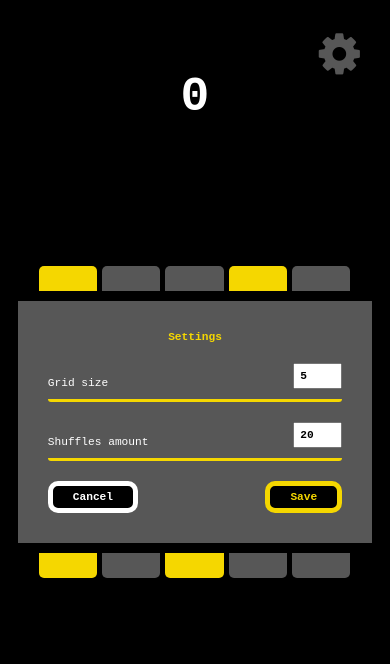
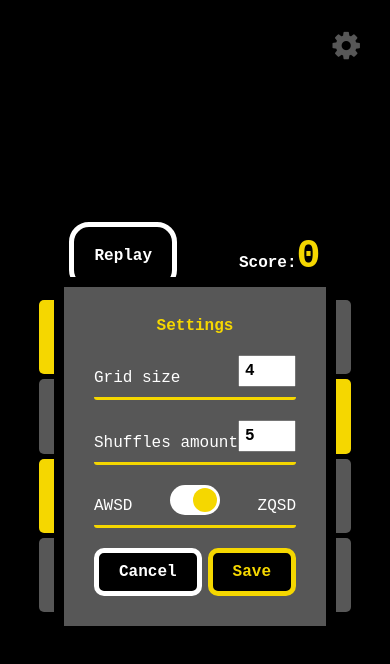
Before and after one commit to PabloGuinard/PabloGuinard.github.io, a plain HTML site: page lights-game/index.html in a window 390 px wide. Both pictures are taken after a click on the icon 339 px from the left and 54 px from the top of the page. Drawn offline with Linux system fonts and the light colour scheme.

Commit message:
update lights-game

```diff
--- a/lights-game/index.html
+++ b/lights-game/index.html
@@ -1,15 +1,21 @@
 <!DOCTYPE html>
 <html lang="en">
   <head>
-    <meta charset="UTF-8">
-    <meta http-equiv="X-UA-Compatible" content="IE=edge">
-    <meta name="viewport" content="width=device-width, initial-scale=1.0">
+    <meta charset="UTF-8" />
+    <meta http-equiv="X-UA-Compatible" content="IE=edge" />
+    <meta name="viewport" content="width=device-width, initial-scale=1.0" />
     <title>Lights</title>
-    <link rel="stylesheet" href="https://cdnjs.cloudflare.com/ajax/libs/font-awesome/4.7.0/css/font-awesome.min.css">
-    <link rel="stylesheet" href="style.css">
+    <link
+      rel="stylesheet"
+      href="https://cdnjs.cloudflare.com/ajax/libs/font-awesome/4.7.0/css/font-awesome.min.css"
+    />
+    <link rel="stylesheet" href="style.css" />
   </head>
   <body>
-    <p id="playsCount"></p>
+    <div id="interface">
+      <button id="button">Replay</button>
+      <p class="score"><span>Score:</span><span id="playsCount"></span></p>
+    </div>
     <i class="fa fa-gear" id="gear"></i>
     <section>
       <div class="case"></div>
@@ -28,36 +34,40 @@
       <div class="case"></div>
       <div class="case"></div>
       <div class="case"></div>
-        <div class="case"></div>
-        <div class="case"></div>
-        <div class="case"></div>
-        <div class="case"></div>
-        <div class="case"></div>
-        <div class="case"></div>
-        <div class="case"></div>
-        <div class="case"></div>
-        <div class="case"></div>
-        <div id="button_container" class="not_displayed button_container">
+      <div id="popup_container">
+        <div id="win_popup" class="popup not_displayed">
           <p>You won !</p>
           <p id="score"></p>
-            <button id="button">Replay</button>
         </div>
-    </section>
-    <div id="popup" class="not_displayed popup">
+        <div id="popup" class=" not_displayed popup">
           <h2>Settings</h2>
           <form id="form_settings">
             <div class="label_input">
               <label for="grid_size">Grid size</label>
-                <input class="input_settings" type="number" id="grid_size" min="3" max="10" required="required">
+              <input
+                class="input_settings"
+                type="number"
+                id="grid_size"
+                min="3"
+                max="10"
+                required="required"
+              />
             </div>
             <div class="label_input">
               <label for="nb_shuffle">Shuffles amount</label>
-                <input class="input_settings" type="number" id="nb_shuffles" min="1" max="50" required="required">
+              <input
+                class="input_settings"
+                type="number"
+                id="nb_shuffles"
+                min="1"
+                max="50"
+                required="required"
+              />
             </div>
-            <div class="label_input mobile_hidden">
+            <div class="label_input">
               <p id="qwerty">AWSD</p>
               <div id="checkbox_keyboard">
-                    <input type="checkbox" id="keyboard" checked>
+                <input type="checkbox" id="keyboard" checked />
                 <label for="keyboard" id="checkbox_input"></label>
               </div>
               <p id="azerty">ZQSD</p>
@@ -68,6 +78,8 @@
             </div>
           </form>
         </div>
+      </div>
+    </section>
     <script src="script.js"></script>
   </body>
 </html>
--- a/lights-game/script.js
+++ b/lights-game/script.js
@@ -3,23 +3,24 @@ box = box[0]
 const caseArray = document.getElementsByClassName('case')
 const playsCount = document.getElementById('playsCount')
 const button = document.getElementById('button')
-const buttonContainer = document.getElementById('button_container')
-const score = document.getElementById('score')
+const winPopup = document.getElementById('win_popup')
 const gear = document.getElementById('gear')
 const popup = document.getElementById('popup')
 const buttonCancel = document.getElementById('cancel_settings')
 const formSettings = document.getElementById('form_settings')
 const inputSettingsArray = document.getElementsByClassName('input_settings')
 const checkboxKeyboard = document.getElementById('keyboard')
+const score = document.getElementById('score')
+const popupsContainer = document.getElementById('popup_container')
 let root = document.querySelector(':root')
 
-let gridSize = 5
+let gridSize = 4
 let caseGrid
 let nbPlays
 let isWon = false
 let areCasesActives = true
 let isGearActive = true
-let shufflesAmount = 20
+let shufflesAmount = 5
 let hasFocus = [0, 0]
 let controls = ['z', 'q', 's', 'd']
 
@@ -92,6 +93,8 @@ function toggleLightCross(i, j){
 function updateCounter(value){
     nbPlays = value
     playsCount.innerHTML = nbPlays
+    console.log(playsCount);
+    console.log(nbPlays);
 }
 
 function shuffle(){
@@ -112,15 +115,16 @@ function endOfGame(){
     switchFocus(0, 0, true)
     isWon = true
     areCasesActives = false
-    score.innerHTML = 'Score : ' + nbPlays
-    buttonContainer.classList.remove('not_displayed')
+    score.innerHTML = "Score : " + nbPlays
+    winPopup.classList.remove('not_displayed')
+    popupsContainer.style.zIndex = 2
 }
 
 function updateCasesAmount(amount){
     while(caseArray.length > 0)
         caseArray[0].remove()
     for (let cpt = 0; cpt < Math.pow(amount, 2); cpt++) {
-        buttonContainer.insertAdjacentHTML("beforebegin", '<div class="case"></div>')
+        popupsContainer.insertAdjacentHTML("beforebegin", '<div class="case"></div>')
     }
 }
 
@@ -133,11 +137,12 @@ function onRestartClick(){
         caseArray[index].classList.remove('lighted')
     }
     updateCounter(0)
-    buttonContainer.classList.add('not_displayed')
+    winPopup.classList.add('not_displayed')
     shuffle()
     isWon = false
     areCasesActives = true
     switchFocus(0, 0)
+    popupsContainer.style.zIndex = -1
 }
 
 gear.addEventListener('click', function(){
@@ -146,6 +151,7 @@ gear.addEventListener('click', function(){
 
 function onGearClick(){
     if(isGearActive){
+        popupsContainer.style.zIndex = 2
         switchFocus(1, 1, true)
         document.getElementById('grid_size').focus()
         areCasesActives = false
@@ -158,6 +164,7 @@ function onGearClick(){
 
 function closeSettings(){
     areCasesActives = true
+    popupsContainer.style.zIndex = -1
     isGearActive = true
     addAnimation(gear, 'rotateGear')
     gear.classList.remove('grey')
--- a/lights-game/style.css
+++ b/lights-game/style.css
@@ -1,19 +1,17 @@
-
-
-*{
+* {
   margin: 0;
   padding: 0;
   color: white;
-    font-family: 'Courier New', Courier, monospace;
+  font-family: "Courier New", Courier, monospace;
   --yellow: #f5d700;
-    --grey: rgb(87, 87, 87)
+  --grey: rgb(87, 87, 87);
 }
 
-:root{
-    --gridSize: 5;
+:root {
+  --gridSize: 4;
 }
 
-body{
+body {
   width: 100vw;
   height: 100vh;
   background-color: black;
@@ -23,7 +21,7 @@ body{
   flex-direction: column;
 }
 
-section{
+section {
   display: flex;
   flex-wrap: wrap;
   padding: 10px;
@@ -34,14 +32,14 @@ section{
   position: relative;
 }
 
-.case{
+.case {
   width: calc((70vh - (10px * (var(--gridSize) - 1))) / var(--gridSize));
   height: calc((70vh - (10px * (var(--gridSize) - 1))) / var(--gridSize));
   background-color: var(--grey);
   border-radius: 10px;
 }
 
-.button_container{
+.button_container {
   display: flex;
   position: absolute;
   justify-content: center;
@@ -53,53 +51,53 @@ section{
   font-size: 2rem;
 }
 
-#button_container:after{
-    content: ' ';
-    width: 60%;
-    height: 60%;
-    position: absolute;
-    background-color: var(--grey);
-    border-radius: 20px;
-    border: 10px solid black;
+#interface {
+  display: flex;
+  align-items: center;
+  justify-content: space-between;
+  width: calc(70vh + 1px);
 }
 
-#button_container p{
-    color: var(--yellow);
-    margin-bottom: 10px;
-    z-index: 2;
-}
-
-.case:hover{
+.case:hover {
   opacity: 0.7;
 }
 
-.rotate{
+.rotate {
   animation-name: rotation;
   animation-duration: 0.5s;
 }
 
-@keyframes rotation {
-    0%{}
-    100%{transform: rotate3d(1, 0, 0, 180deg)}
+#win_popup p {
+    font-size: 2.5rem;
+    color: #f5d700;
+    font-weight: bold;
 }
 
-.lighted{
+@keyframes rotation {
+  0% {
+  }
+  100% {
+    transform: rotate3d(1, 0, 0, 180deg);
+  }
+}
+
+.lighted {
   background-color: var(--yellow);
 }
 
-#playsCount, button{
-    font-size: 3rem;
+#playsCount,
+button,
+.score {
+  font-size: 2.5rem;
   font-weight: bold;
   text-align: center;
-    margin-top: 50px;
 }
 
-#playsCount{
-    position: absolute;
-    top: 20px;
+#playsCount {
+  color: var(--yellow);
 }
 
-button{
+button {
   cursor: pointer;
   border: 5px solid white;
   background-color: black;
@@ -110,54 +108,58 @@ button{
   outline: none;
 }
 
-button:hover, button:focus, #save_settings{
+button:hover,
+button:focus,
+#save_settings {
   color: var(--yellow);
   border-color: var(--yellow);
 }
 
-button:active{
+button:active {
   scale: 1.1;
 }
 
-.fa{
-    font-size: 3rem;
+.fa {
+  font-size: 2rem;
   color: var(--yellow);
   position: absolute;
   top: 30px;
   right: 30px;
 }
 
-.fa:hover{
+.fa:hover {
   opacity: 0.7;
 }
 
-.rotateGear{
+.rotateGear {
   animation: rotateGear 0.5s;
 }
 
 @keyframes rotateGear {
-    0%{color: var(--grey)}
-    100%{transform: rotate(90deg);}
+  0% {
+    color: var(--grey);
+  }
+  100% {
+    transform: rotate(90deg);
+  }
 }
 
-.popup{
+.popup {
+    z-index: 4;
   position: absolute;
   padding: 30px;
   border-radius: 10px;
   background-color: var(--grey);
   border: 10px black solid;
-    width: calc(70vh * (3 / 5) - 60px);
-    height: calc(70vh * (3 / 5) - 60px);
-    z-index: 3;
 }
 
-h2{
+h2 {
   color: var(--yellow);
   font-size: 3rem;
   text-align: center;
 }
 
-#form_settings{
+#form_settings {
   display: flex;
   flex-direction: column;
   gap: 20px;
@@ -166,53 +168,54 @@ h2{
   justify-content: space-evenly;
 }
 
-#form_settings div{
+#form_settings div {
   display: flex;
   justify-content: space-between;
   align-items: flex-end;
 }
 
-.label_input{
+.label_input {
   padding-bottom: 10px;
   border-bottom: 3px solid var(--yellow);
   border-radius: 3px;
   font-size: 1.5rem;
 }
 
-#form_settings div input{
+#form_settings div input {
   padding: 5px;
   color: black;
   font-weight: bold;
   font-size: 1.5rem;
 }
 
-#form_settings div button{
-    padding: 15px 40px;
+#form_settings div button {
+  padding: 10px 20px;
   border: 5px solid;
   border-radius: 10px;
   font-size: 1.5rem;
 }
 
-#save_settings:hover, #save_settings:focus{
+#save_settings:hover,
+#save_settings:focus {
   color: white;
   border-color: white;
 }
 
-.not_displayed{
+.not_displayed {
   display: none;
 }
 
-.grey{
+.grey {
   color: var(--grey);
 }
 
-.focus{
+.focus {
   border: white solid 3px;
   width: calc((70vh - (10px * (var(--gridSize) - 1))) / var(--gridSize) - 6px);
   height: calc((70vh - (10px * (var(--gridSize) - 1))) / var(--gridSize) - 6px);
 }
 
- #keyboard{
+#keyboard {
   -webkit-appearance: none;
   -moz-appearance: none;
   appearance: none;
@@ -223,12 +226,12 @@ h2{
   position: relative;
   cursor: pointer;
   outline: none;
-  transition: all .5s;
+  transition: all 0.5s;
 }
 
-input[type=checkbox]:after{
+input[type="checkbox"]:after {
   visibility: visible;
-    content: ' ';
+  content: " ";
   height: 24px;
   width: 24px;
   top: 3px;
@@ -236,10 +239,10 @@ input[type=checkbox]:after{
   background-color: var(--yellow);
   border-radius: 15px;
   position: absolute;
-    transition: all .3s ease-in-out;
+  transition: all 0.3s ease-in-out;
 }
 
-#keyboard:checked:after{
+#keyboard:checked:after {
   left: 23px;
 }
 
@@ -247,38 +250,50 @@ input[type=checkbox]:after{
   cursor: pointer;
 }
 
-@media (max-width: 767px) {
-    .button_container, button, #form_settings div button, #form_settings div input, #form_settings, h2, .label_input{
-        font-size: .7rem;
+#popup_container {
+    z-index: -1;
+    width: calc(100% - 20px);
+    height: calc(100% - 20px);
+    position: absolute;
+    display: flex;
+    justify-content: center;
+    align-items: center;
 }
 
-    section{
+@media (max-width: 767px) {
+  .button_container,
+  button,
+  #form_settings div button,
+  #form_settings div input,
+  #form_settings,
+  h2,
+  .label_input,
+  .score {
+    font-size: 1rem;
+  }
+
+  #interface {
+    width: calc(80vw + 1px);
+    justify-content: space-around;
+  }
+
+  section {
     width: calc(80vw + 1px);
     height: 80vw;
     gap: 5px;
   }
 
-    .case{
+  .case {
     width: calc((80vw - (5px * (var(--gridSize) - 1))) / var(--gridSize));
     height: calc((80vw - (5px * (var(--gridSize) - 1))) / var(--gridSize));
     border-radius: 5px;
   }
 
-    .focus{
+  .focus {
     border: white solid 3px;
     width: calc((80vw - (5px * (var(--gridSize) - 1))) / var(--gridSize) - 6px);
-        height: calc((80vw - (5px * (var(--gridSize) - 1))) / var(--gridSize) - 6px);
-    }
-
-    #form_settings div button{
-        padding: 5px 20px;
-    }
-
-    .popup{
-        height: auto;
-    }
-
-    .mobile_hidden{
-        display: none !important;
+    height: calc(
+      (80vw - (5px * (var(--gridSize) - 1))) / var(--gridSize) - 6px
+    );
   }
 }
```
Lines whose indentation alone changed are shown as unchanged.
